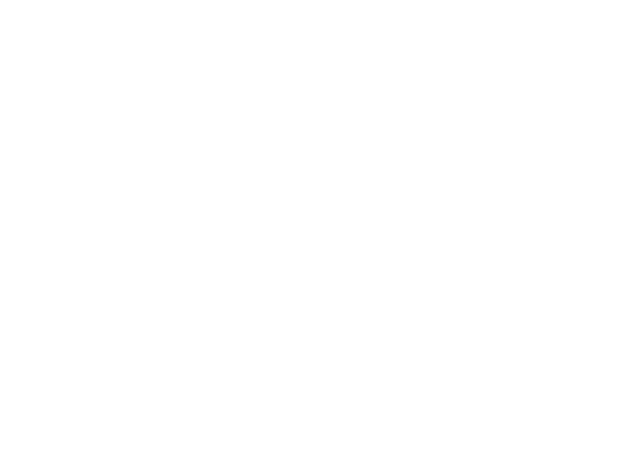
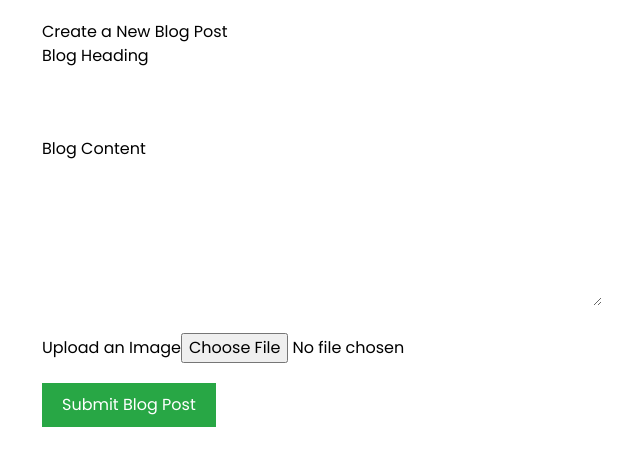
Before and after one commit to LostNSeeker/dyotablog, a React (Create React App) app in the folder client/: page /Blog-form in a window 1280 px wide. Before the commit this address had no page. Shown: the top 466 px of the page, without its empty margins (318-958 px from the left). Built offline with nearby package versions, Linux system fonts and the light colour scheme.

Commit message:
added blogs

```diff
--- a/client/src/App.js
+++ b/client/src/App.js
@@ -6,6 +6,7 @@
 import BlogList from "./components/BlogList";
 import BlogCard from "./components/BlogCard";
 import ArticleGrid from "./components/ArticleGrid";
+import BlogForm from "./components/BlogForm"
 import Signup from "./auth/Signup";
 import ForgotPassword from "./auth/ForgotPassword";
 import Login from "./auth/Login";
@@ -27,6 +28,7 @@
               <Footer />
             </>
           } />
+          <Route path="/Blog-form" element={<BlogForm/>} />
           <Route path="/signup" element={<Signup />} />
           <Route path="/login" element={<Login />} />
           <Route path="/forgot-password" element={<ForgotPassword />} />
--- /dev/null
+++ b/client/src/components/BlogForm.js
@@ -0,0 +1,132 @@
+import React, { useState } from 'react';
+
+const BlogForm = () => {
+    const [heading, setHeading] = useState('');
+    const [content, setContent] = useState('');
+    const [image, setImage] = useState(null);
+    const [imagePreview, setImagePreview] = useState('');
+    const [message, setMessage] = useState('');
+    const [loading, setLoading] = useState(false);
+
+    const handleFileChange = (e) => {
+        const file = e.target.files[0];
+
+        // Check if the file exists and is an image
+        if (file && (file.type === "image/jpeg" || file.type === "image/png")) {
+            if (file.size > 2 * 1024 * 1024) {
+                setMessage('Error: File size exceeds 2MB');
+                setImage(null);
+                setImagePreview('');
+            } else {
+                setImage(file);
+                setImagePreview(URL.createObjectURL(file));  // Preview the image
+                setMessage('');
+            }
+        } else {
+            setMessage('Error: Please upload a valid image file (jpeg or png)');
+            setImage(null);
+            setImagePreview('');
+        }
+    };
+
+    const handleSubmit = async (e) => {
+        e.preventDefault();
+
+        if (!image) {
+            setMessage('Please upload an image');
+            return;
+        }
+
+        setLoading(true);
+
+        // Create form data to send to the server
+        const formData = new FormData();
+        formData.append('heading', heading);
+        formData.append('content', content);
+        formData.append('image', image);
+
+        try {
+            const response = await fetch('http://localhost:5001/api/blog', {
+                method: 'POST',
+                body: formData,
+            });
+
+            const result = await response.json();
+
+            if (response.ok) {
+                setMessage('Blog post created successfully!');
+
+                // Clear the form after successful submission
+                setHeading('');
+                setContent('');
+                setImage(null);
+                setImagePreview('');
+            } else {
+                setMessage(`Error: ${result.message}`);
+            }
+        } catch (error) {
+            setMessage(`Error: ${error.message}`);
+        } finally {
+            setLoading(false);
+        }
+    };
+
+    return (
+        <div style={{ maxWidth: '600px', margin: '0 auto', padding: '20px' }}>
+            <h1>Create a New Blog Post</h1>
+            <form onSubmit={handleSubmit}>
+                <div style={{ marginBottom: '20px' }}>
+                    <label htmlFor="heading">Blog Heading</label>
+                    <input
+                        type="text"
+                        id="heading"
+                        value={heading}
+                        onChange={(e) => setHeading(e.target.value)}
+                        required
+                        style={{ width: '100%', padding: '10px', marginTop: '5px' }}
+                    />
+                </div>
+
+                <div style={{ marginBottom: '20px' }}>
+                    <label htmlFor="content">Blog Content</label>
+                    <textarea
+                        id="content"
+                        rows="5"
+                        value={content}
+                        onChange={(e) => setContent(e.target.value)}
+                        required
+                        style={{ width: '100%', padding: '10px', marginTop: '5px' }}
+                    />
+                </div>
+
+                <div style={{ marginBottom: '20px' }}>
+                    <label htmlFor="image">Upload an Image</label>
+                    <input
+                        type="file"
+                        id="image"
+                        accept="image/jpeg, image/png"
+                        onChange={handleFileChange}
+                        required
+                    />
+                    {imagePreview && (
+                        <div style={{ marginTop: '10px' }}>
+                            <img src={imagePreview} alt="Preview" style={{ maxWidth: '100%' }} />
+                        </div>
+                    )}
+                </div>
+
+                <button
+                    type="submit"
+                    style={{ padding: '10px 20px', backgroundColor: '#28a745', color: '#fff', border: 'none', cursor: 'pointer' }}
+                    disabled={loading}
+                >
+                    {loading ? 'Submitting...' : 'Submit Blog Post'}
+                </button>
+            </form>
+
+            {message && <p style={{ marginTop: '20px', color: message.includes('Error') ? 'red' : 'green' }}>{message}</p>}
+        </div>
+    );
+};
+
+export default BlogForm;
--- a/client/src/components/Navbar.js
+++ b/client/src/components/Navbar.js
@@ -24,7 +24,7 @@
         <div className={`navbar-menu ${isOpen ? 'active' : ''}`}>
           <ul>
             <li><Link to="/">Home</Link></li>
-            <li><Link to="/products">Products</Link></li>
+            <li><Link to="/Blog-form">Create Blog</Link></li>
             <li><Link to="/resources">Resources</Link></li>
             <li><Link to="/pricing">Pricing</Link></li>
           </ul>
```
